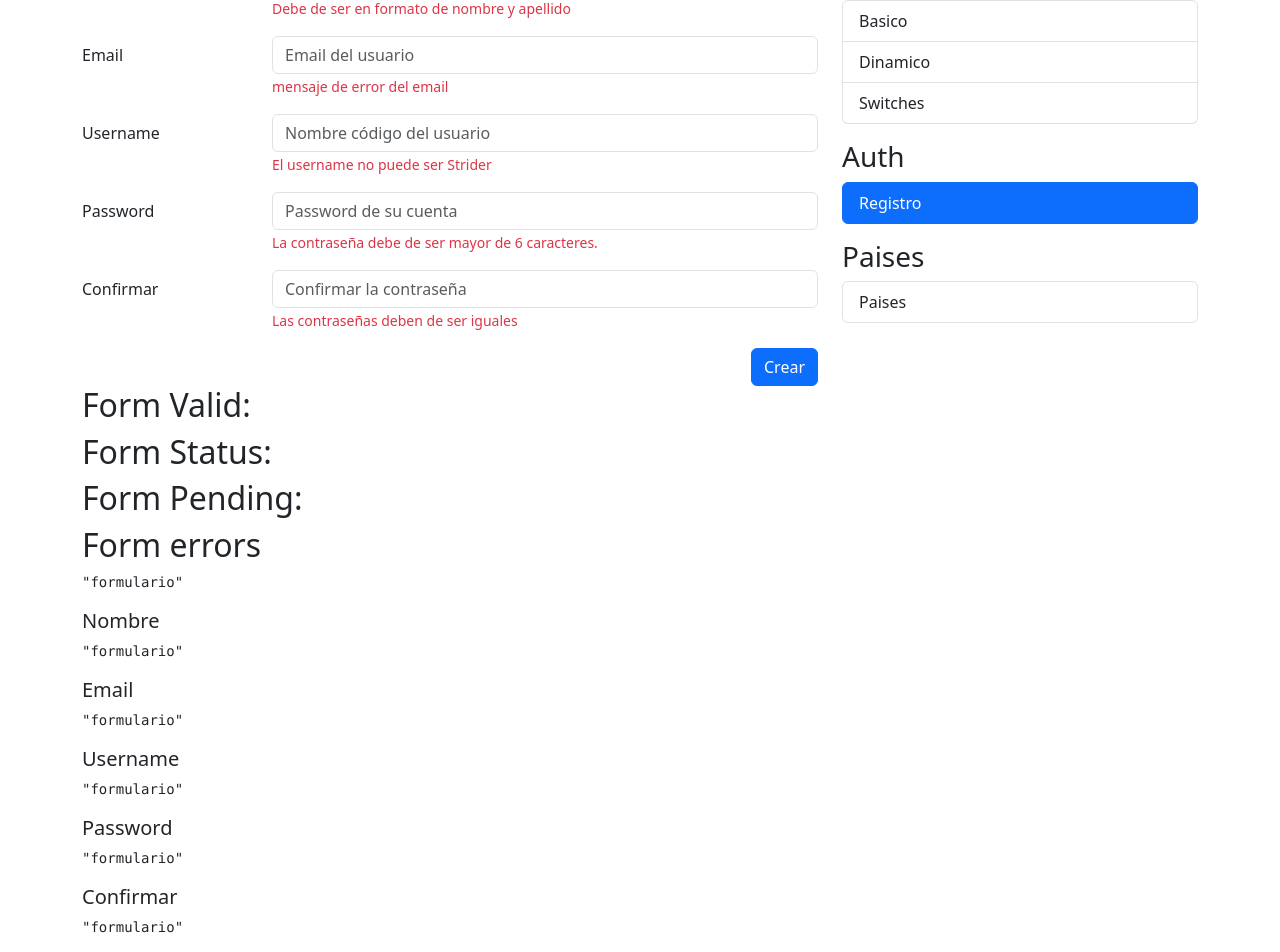
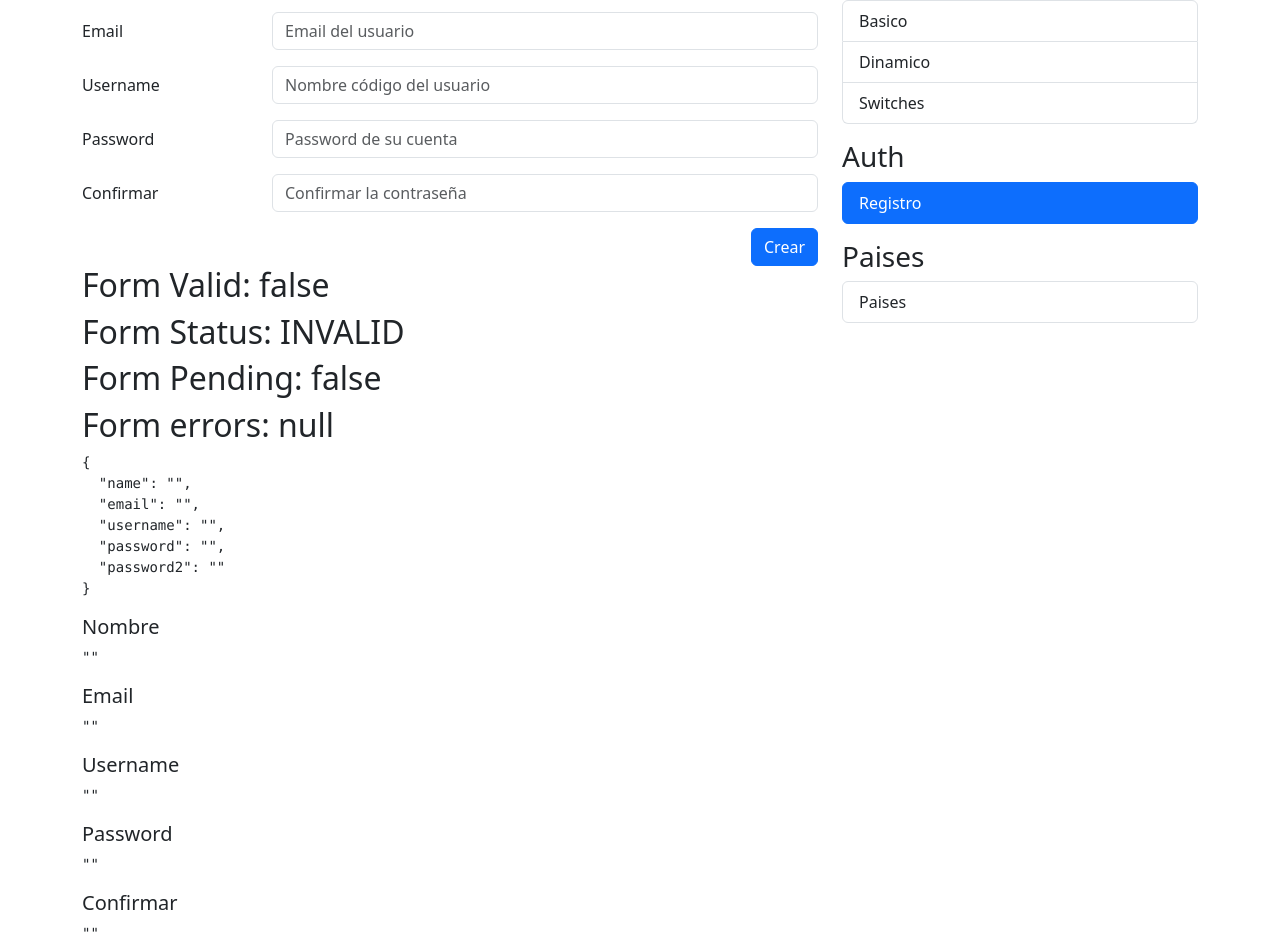
Before and after one commit to luchobedoya/formularios-test-app, an Angular app: page /auth/sign-up in a window 1280 px wide. Shown: the part 161-1113 px from the top of the page. Built offline with nearby package versions, Linux system fonts and the light colour scheme.

Commit message:
implementacion de formBuilder register
implementacion de formBuilder register

```diff
--- a/src/app/auth/pages/register-page/register-page.html
+++ b/src/app/auth/pages/register-page/register-page.html
@@ -4,7 +4,7 @@
 <div class="row">
     <div class="col">
 
-        <form autocomplete="off">
+        <form autocomplete="off" [formGroup]="myForm" (ngSubmit)="onSubmit()">
 
             <!-- Nombre -->
             <div class="row mb-3">
@@ -12,11 +12,14 @@
                 <div class="col-sm-9">
                     <input type="text"
                            class="form-control"
-                           placeholder="Nombre del usuario">
+                           placeholder="Nombre del usuario"
+                           formControlName="name">
 
+                    @if(formUtils.isValidField(myForm, 'name')) {
                     <span class="form-text text-danger">
-                        Debe de ser en formato de nombre y apellido
+                        {{ formUtils.getFieldError(myForm, 'name') }}
                     </span>
+                    }
                 </div>
             </div>
 
@@ -26,10 +29,13 @@
                 <div class="col-sm-9">
                     <input type="email"
                            class="form-control"
-                           placeholder="Email del usuario">
+                           placeholder="Email del usuario"
+                           formControlName="email">
+                  @if(formUtils.isValidField(myForm, 'email')) {
                     <span class="form-text text-danger">
-                        mensaje de error del email
+                        {{ formUtils.getFieldError(myForm, 'email') }}
                     </span>
+                    }
                 </div>
             </div>
 
@@ -39,10 +45,13 @@
                 <div class="col-sm-9">
                     <input type="text"
                            class="form-control"
-                           placeholder="Nombre código del usuario">
+                           placeholder="Nombre código del usuario"
+                           formControlName="username">
+                   @if(formUtils.isValidField(myForm, 'username')) {
                     <span class="form-text text-danger">
-                         El username no puede ser Strider
+                        {{ formUtils.getFieldError(myForm, 'username') }}
                     </span>
+                    }
                 </div>
             </div>
 
@@ -52,11 +61,14 @@
                 <div class="col-sm-9">
                     <input type="password"
                            class="form-control"
-                           placeholder="Password de su cuenta">
+                           placeholder="Password de su cuenta"
+                           formControlName="password">
 
+                     @if(formUtils.isValidField(myForm, 'password')) {
                     <span class="form-text text-danger">
-                         La contraseña debe de ser mayor de 6 caracteres.
+                        {{ formUtils.getFieldError(myForm, 'password') }}
                     </span>
+                    }
                 </div>
             </div>
 
@@ -66,11 +78,14 @@
                 <div class="col-sm-9">
                     <input type="password"
                            class="form-control"
-                           placeholder="Confirmar la contraseña">
+                           placeholder="Confirmar la contraseña"
+                           formControlName="password2">
 
+                    @if(formUtils.isValidField(myForm, 'password2')) {
                     <span class="form-text text-danger">
-                         Las contraseñas deben de ser iguales
+                        {{ formUtils.getFieldError(myForm, 'password2') }}
                     </span>
+                    }
                 </div>
             </div>
 
@@ -78,7 +93,7 @@
             <div class="row">
                 <div class="col">
                     <button class="btn btn-primary float-end"
-                            type="submit">
+                            type="submit" (click)="onSubmit()">
                         Crear
                     </button>
                 </div>
@@ -90,24 +105,24 @@
 </div>
 
 
-<h2>Form Valid: </h2>
-<h2>Form Status: </h2>
-<h2>Form Pending: </h2>
-<h2>Form errors</h2>
-<pre>{{ 'formulario' | json }}</pre>
+<h2>Form Valid: {{ myForm.valid }} </h2>
+<h2>Form Status: {{ myForm.status }} </h2>
+<h2>Form Pending: {{ myForm.pending }} </h2>
+<h2>Form errors: {{ myForm.errors | json }}</h2>
+<pre>{{ myForm.value | json }}</pre>
 
 <h5>Nombre</h5>
-<pre>{{ 'formulario' | json }}</pre>
+<pre>{{ myForm.controls['name'].value | json }}</pre>
 
 <h5>Email</h5>
-<pre>{{ 'formulario' | json }}</pre>
+<pre>{{ myForm.controls['email'].value | json }}</pre>
 
 <h5>Username</h5>
-<pre>{{ 'formulario' | json }}</pre>
+<pre>{{ myForm.controls['username'].value | json }}</pre>
 
 
 <h5>Password</h5>
-<pre>{{ 'formulario' | json }}</pre>
+<pre>{{ myForm.controls['password'].value | json }}</pre>
 
 <h5>Confirmar</h5>
-<pre>{{ 'formulario' | json }}</pre>
+<pre>{{ myForm.controls['password2'].value | json }}</pre>
--- a/src/app/auth/pages/register-page/register-page.ts
+++ b/src/app/auth/pages/register-page/register-page.ts
@@ -1,12 +1,33 @@
 import { JsonPipe } from '@angular/common';
-import { Component } from '@angular/core';
+import { Component, inject } from '@angular/core';
+import { FormBuilder, FormGroup, ReactiveFormsModule, Validators } from '@angular/forms';
+import { FormUtils } from '../../../utils/forms/formUtils';
 
 @Component({
   selector: 'app-register-page',
-  imports: [JsonPipe],
+  imports: [JsonPipe, ReactiveFormsModule],
   templateUrl: './register-page.html',
   styleUrl: './register-page.scss',
 })
 export default class RegisterPage {
+  fb = inject(FormBuilder);
+  formUtils = FormUtils;
 
+  public myForm = this.fb.group({
+    name: ['', Validators.required],
+    email: ['', Validators.required],
+    username: ['', [Validators.required, Validators.minLength(3)]],
+    password: ['', [Validators.required, Validators.minLength(6)]],
+    password2: ['', [Validators.required, Validators.minLength(6)]],
+  })
+
+  onSubmit() {
+    console.log(this.myForm.value);
+    this.myForm.markAllAsTouched();
+    if (this.myForm.invalid) {
+      alert('Formulario invalido');
+      return;
+    }
+    this.myForm.reset();
+  }
 }
--- a/src/app/utils/forms/formUtils.ts
+++ b/src/app/utils/forms/formUtils.ts
@@ -39,6 +39,8 @@
                     return `Este campo debe tener minimo ${errors['minlength'].requiredLength} caracteres`;
                 case 'min':
                     return `Este campo debe tener un valor minimo de ${errors['min'].min}`;
+                case 'email':
+                    return `El valor ingresado no es un correo electeronico`;
                 default:
                     return 'Este campo es invalido';
             }
```
